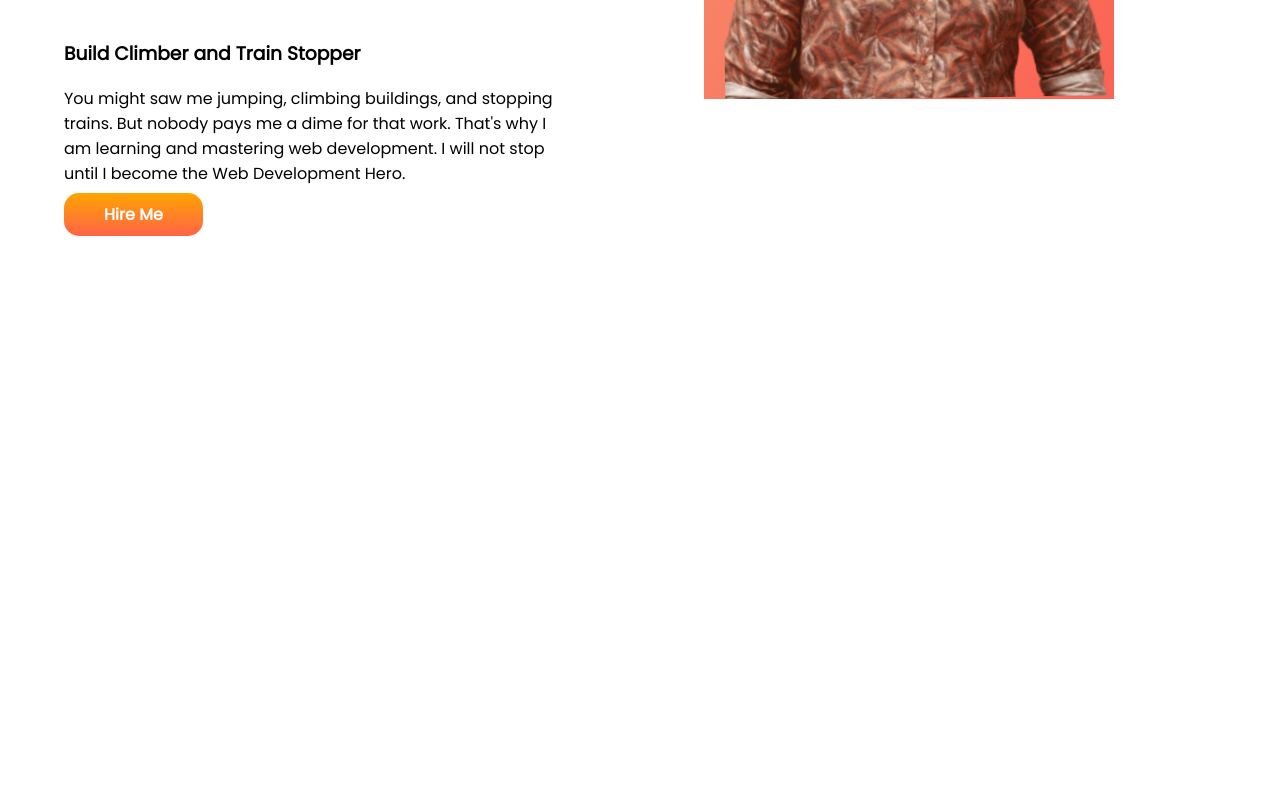
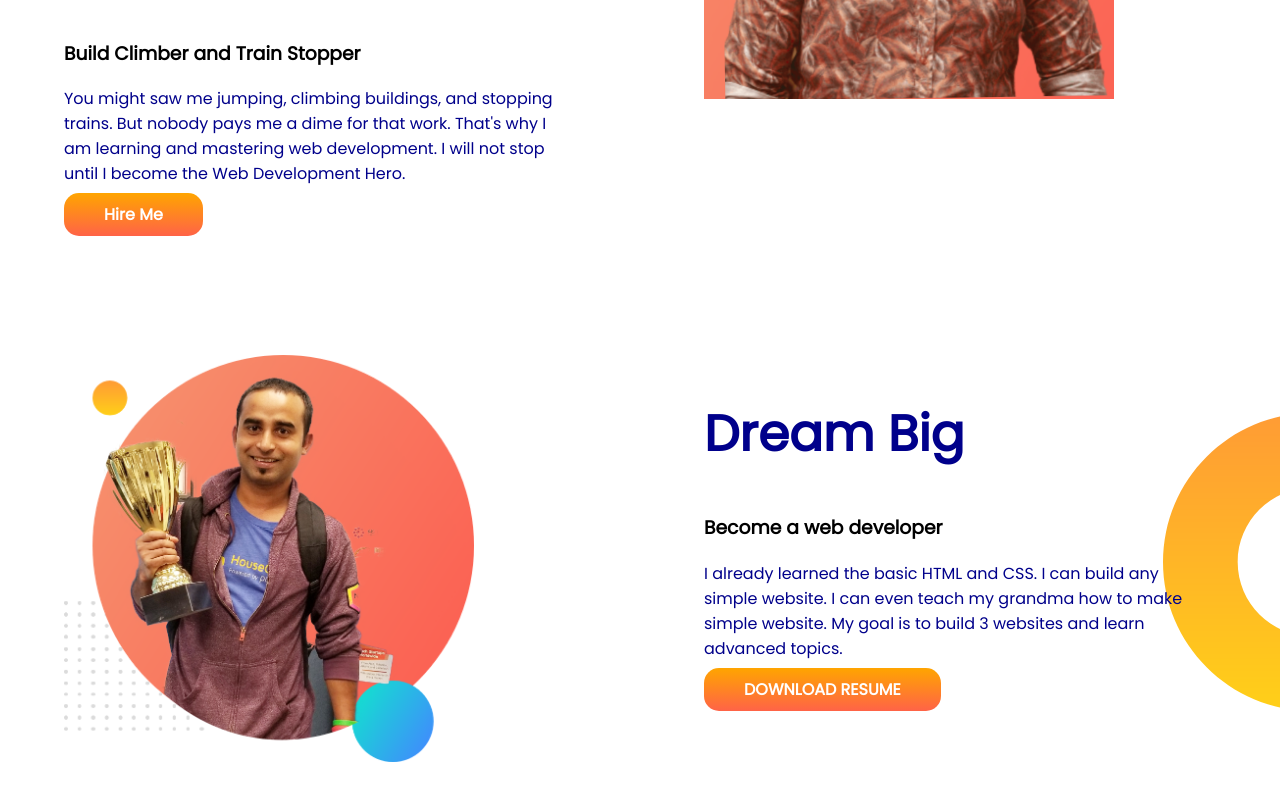
Before and after one commit to Sadman-Sakib56/Developer-portfolio0.2, a plain HTML site: page index.html in a window 1280 px wide. Shown: the part 375-1176 px from the top of the page. Before the commit the page ends 800 px from the top, so only its background shows below. Drawn offline with Linux system fonts and the light colour scheme.

Commit message:
deram big

```diff
--- a/index.html
+++ b/index.html
@@ -16,13 +16,26 @@
         <h1>Welcome to</h1>
         <h1> <span class="orange">Sadman Sakib</span>  World</h1>
         <h3>Build Climber and Train Stopper</h3>
-        <p>You might saw me jumping, climbing buildings, and stopping trains. But nobody pays me a dime for that work. That's why I am learning and mastering web development. I will not stop until I become the Web Development Hero.</p>
+        <p class="dream-big-text">You might saw me jumping, climbing buildings, and stopping trains. But nobody pays me a dime for that work. That's why I am learning and mastering web development. I will not stop until I become the Web Development Hero.</p>
         <a class="link-button" target="_blank" href="www.google.com">Hire Me</a>
     </div>
     <div class="half-width">
     <img src="images/sakib-1.png" alt="pic of sakib">
     </div>
   </section>
+  <section class="dream-big">
+    <div class="half-width">
+        <img src="images/jhankar.png" alt="jhankar-vaiya">
+    </div>
+    <div class="half-width">
+        <h1 class="dream-big-text">Dream Big</h1>
+        <h3>Become a web developer</h3>
+        <p class="dream-big-text">
+            I already learned the basic HTML and CSS. I can build any simple website. I can even teach my grandma how to make simple website. My goal is to build 3 websites and learn advanced topics.
+        </p>
+        <a class="link-button" href="https//:google.com">DOWNLOAD RESUME</a>
+    </div>
+  </section>
 
 </body>
 </html>
--- a/style.css
+++ b/style.css
@@ -4,6 +4,9 @@ body{
 }
 h1{
     font-size: 50px;
+}
+.dream-big-text{
+    color: darkblue;
 }
 .orange{
     color: orange;
@@ -30,3 +33,8 @@ section{
     background-image: url(images/top-banner.png);
     background-repeat: no-repeat;
 }
+.dream-big{
+    background-image:url(images/dream-bg.png);
+    background-repeat: no-repeat;
+    background-position: right;
+}
```
